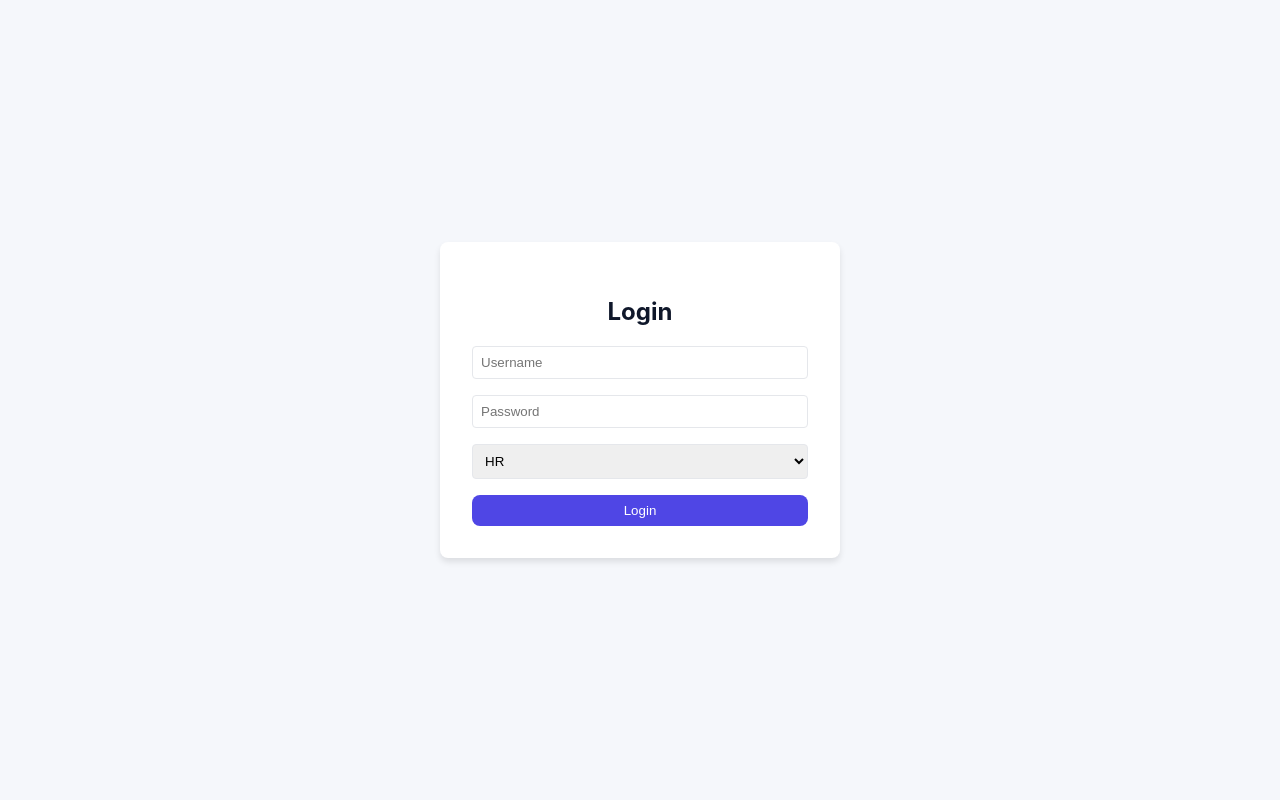
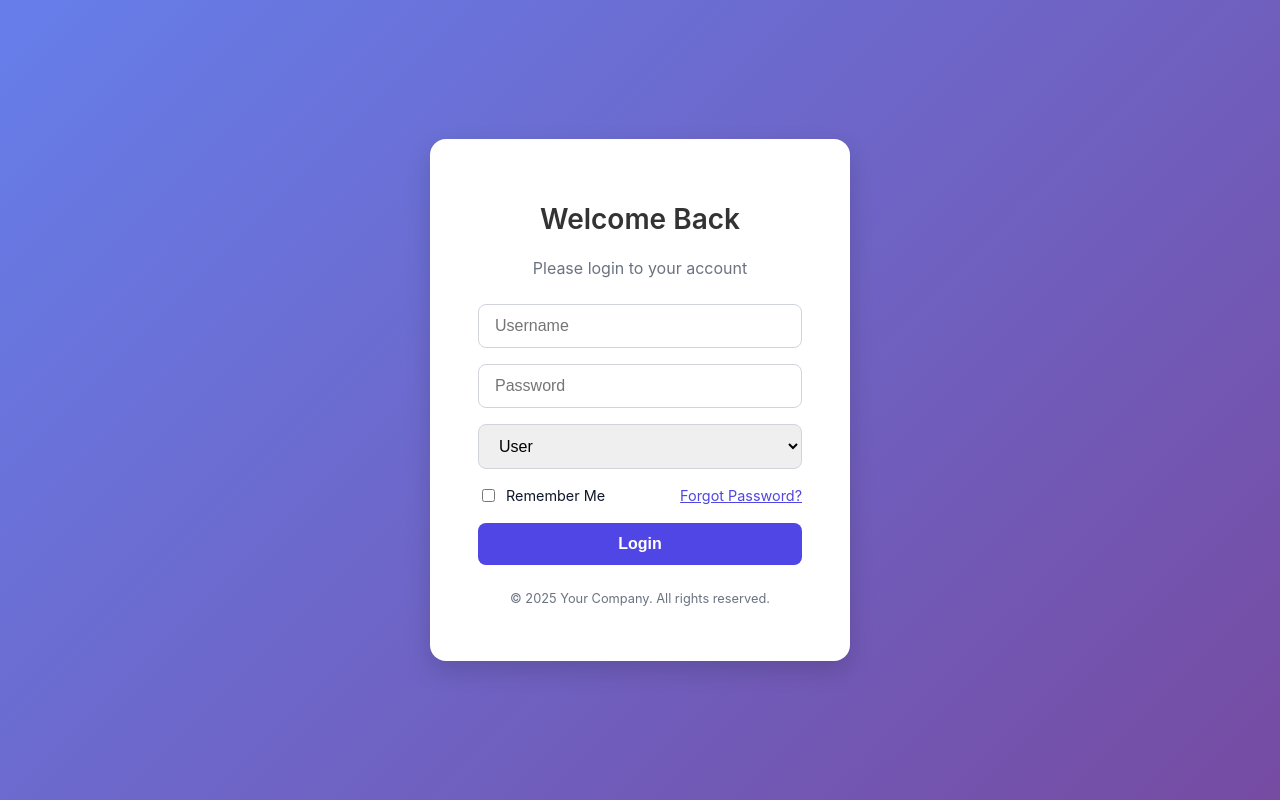
Before and after one commit to Jayanithi-R/hrwebsite, a React (Create React App) app: page /login in a window 1280 px wide. Built offline with nearby package versions, Linux system fonts and the light colour scheme.

Commit message:
layout done

```diff
--- a/src/components/loginpage.jsx
+++ b/src/components/loginpage.jsx
@@ -5,7 +5,8 @@ import { useNavigate } from "react-router-dom";
 function Login({ setIsLoggedIn }) {
   const [username, setUsername] = useState("");
   const [password, setPassword] = useState("");
-  const [role, setRole] = useState("HR");
+  const [role, setRole] = useState("User");
+  const [rememberMe, setRememberMe] = useState(false);
   const [error, setError] = useState("");
   const navigate = useNavigate();
 
@@ -13,6 +14,7 @@ function Login({ setIsLoggedIn }) {
     e.preventDefault();
 
     const validCredentials = {
+      User: { username: "user1", password: "userpass" },
       HR: { username: "hr_user", password: "hr_pass" },
       Admin: { username: "admin_user", password: "admin_pass" },
     };
@@ -20,7 +22,7 @@ function Login({ setIsLoggedIn }) {
     const current = validCredentials[role];
     if (current && username === current.username && password === current.password) {
       setError("");
-      setIsLoggedIn(true); // update state in App.js
+      setIsLoggedIn(true);
       navigate(role === "HR" ? "/attendance" : "/desktop");
     } else {
       setError("Invalid username or password");
@@ -28,20 +30,81 @@ function Login({ setIsLoggedIn }) {
   };
 
   return (
-    <div style={{ minHeight: "100vh", display: "flex", justifyContent: "center", alignItems: "center" }}>
-      <div className="login-container" style={{
-        background: "#fff", padding: "2rem", borderRadius: "0.5rem",
-        boxShadow: "0 4px 6px rgba(0,0,0,0.1)", width: "400px"
-      }}>
-        <h2 style={{ textAlign: "center", marginBottom: "1rem" }}>Login</h2>
-        {error && <div style={{ color: "#dc2626", textAlign: "center", marginBottom: "1rem" }}>{error}</div>}
-        <form onSubmit={handleLogin} style={{ display: "flex", flexDirection: "column", gap: "1rem" }}>
+    <div
+      style={{
+        minHeight: "100vh",
+        display: "flex",
+        justifyContent: "center",
+        alignItems: "center",
+        background: "linear-gradient(135deg, #667eea 0%, #764ba2 100%)",
+        padding: "1rem",
+      }}
+    >
+      <div
+        className="login-container"
+        style={{
+          background: "#fff",
+          padding: "2.5rem 3rem",
+          borderRadius: "1rem",
+          boxShadow: "0 10px 25px rgba(0, 0, 0, 0.15)",
+          width: "100%",
+          maxWidth: "420px",
+          textAlign: "center",
+          transition: "all 0.3s ease-in-out",
+        }}
+      >
+        {/* Logo */}
+        {/* <img
+          src="/logo.png"
+          alt="Company Logo"
+          style={{ width: "120px", marginBottom: "1rem" }}
+        /> */}
+        <h1
+          style={{
+            fontSize: "1.75rem",
+            fontWeight: "600",
+            marginBottom: "1rem",
+            color: "#333",
+          }}
+        >
+          Welcome Back
+        </h1>
+        <p style={{ marginBottom: "1.5rem", color: "#6b7280" }}>
+          Please login to your account
+        </p>
+
+        {error && (
+          <div
+            style={{
+              color: "#dc2626",
+              marginBottom: "1rem",
+              fontWeight: "500",
+              fontSize: "0.95rem",
+            }}
+          >
+            {error}
+          </div>
+        )}
+
+        <form
+          onSubmit={handleLogin}
+          style={{ display: "flex", flexDirection: "column", gap: "1rem" }}
+        >
           <input
             type="text"
             value={username}
             onChange={(e) => setUsername(e.target.value)}
             placeholder="Username"
-            style={{ padding: "0.5rem", borderRadius: "0.25rem", border: "1px solid #e5e7eb" }}
+            style={{
+              padding: "0.75rem 1rem",
+              borderRadius: "0.5rem",
+              border: "1px solid #d1d5db",
+              fontSize: "1rem",
+              outline: "none",
+              transition: "all 0.2s",
+            }}
+            onFocus={(e) => (e.target.style.borderColor = "#4f46e5")}
+            onBlur={(e) => (e.target.style.borderColor = "#d1d5db")}
             required
           />
           <input
@@ -49,31 +112,84 @@ function Login({ setIsLoggedIn }) {
             value={password}
             onChange={(e) => setPassword(e.target.value)}
             placeholder="Password"
-            style={{ padding: "0.5rem", borderRadius: "0.25rem", border: "1px solid #e5e7eb" }}
+            style={{
+              padding: "0.75rem 1rem",
+              borderRadius: "0.5rem",
+              border: "1px solid #d1d5db",
+              fontSize: "1rem",
+              outline: "none",
+              transition: "all 0.2s",
+            }}
+            onFocus={(e) => (e.target.style.borderColor = "#4f46e5")}
+            onBlur={(e) => (e.target.style.borderColor = "#d1d5db")}
             required
           />
           <select
             value={role}
             onChange={(e) => setRole(e.target.value)}
-            style={{ padding: "0.5rem", borderRadius: "0.25rem", border: "1px solid #e5e7eb" }}
+            style={{
+              padding: "0.75rem 1rem",
+              borderRadius: "0.5rem",
+              border: "1px solid #d1d5db",
+              fontSize: "1rem",
+              outline: "none",
+              cursor: "pointer",
+              transition: "all 0.2s",
+            }}
+            onFocus={(e) => (e.target.style.borderColor = "#4f46e5")}
+            onBlur={(e) => (e.target.style.borderColor = "#d1d5db")}
           >
+            <option value="User">User</option>
             <option value="HR">HR</option>
             <option value="Admin">Admin</option>
           </select>
+
+          {/* Remember Me + Forgot Password */}
+          <div
+            style={{
+              display: "flex",
+              justifyContent: "space-between",
+              alignItems: "center",
+              fontSize: "0.9rem",
+            }}
+          >
+            <label style={{ display: "flex", alignItems: "center", gap: "0.5rem" }}>
+              <input
+                type="checkbox"
+                checked={rememberMe}
+                onChange={() => setRememberMe(!rememberMe)}
+              />
+              Remember Me
+            </label>
+            <a href="/forgot-password" style={{ color: "#4f46e5" }}>
+              Forgot Password?
+            </a>
+          </div>
+
           <button
             type="submit"
             style={{
               background: "#4f46e5",
               color: "#fff",
-              padding: "0.5rem 1rem",
+              padding: "0.75rem 1rem",
               borderRadius: "0.5rem",
               cursor: "pointer",
-              border: "none"
+              fontWeight: "600",
+              fontSize: "1rem",
+              border: "none",
+              transition: "all 0.3s",
             }}
+            onMouseEnter={(e) => (e.target.style.background = "#4338ca")}
+            onMouseLeave={(e) => (e.target.style.background = "#4f46e5")}
           >
             Login
           </button>
         </form>
+
+        {/* Footer */}
+        <p style={{ marginTop: "1.5rem", fontSize: "0.8rem", color: "#6b7280" }}>
+          &copy; {new Date().getFullYear()} Your Company. All rights reserved.
+        </p>
       </div>
     </div>
   );
```
Also changed, not shown: src/components/forgotpassword.jsx (added).
